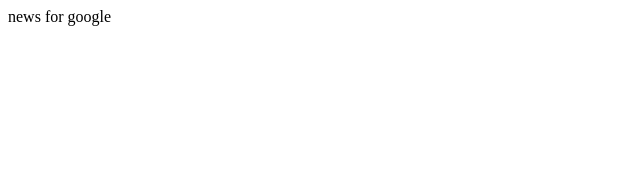
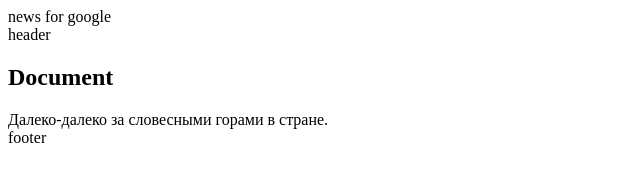
Before and after one commit to goldsai/test-work-git, a plain HTML site: page news_for_google.html in a window 1280 px wide. Shown: the whole page, without its empty margins (0-640 px from the left). Drawn offline with Linux system fonts and the light colour scheme.

Commit message:
изменил new_for_google.html

```diff
--- a/news_for_google.html
+++ b/news_for_google.html
@@ -10,6 +10,12 @@
 
 <body>
     news for google
+    <header>header</header>
+    <article>
+        <h1>Document</h1>
+        Далеко-далеко за словесными горами в стране.
+    </article>
+    <footer>footer</footer>
 </body>
 
 </html>
```
